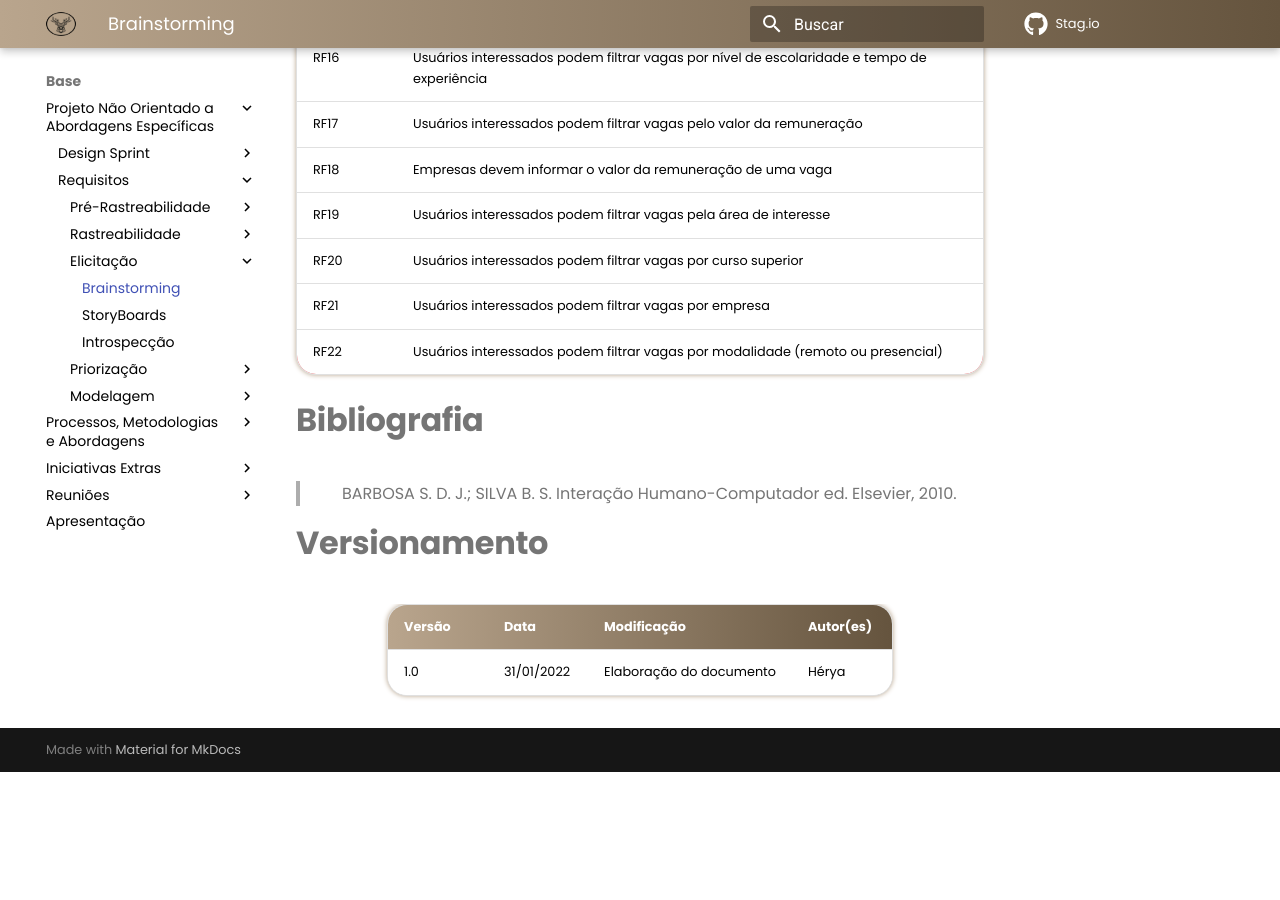
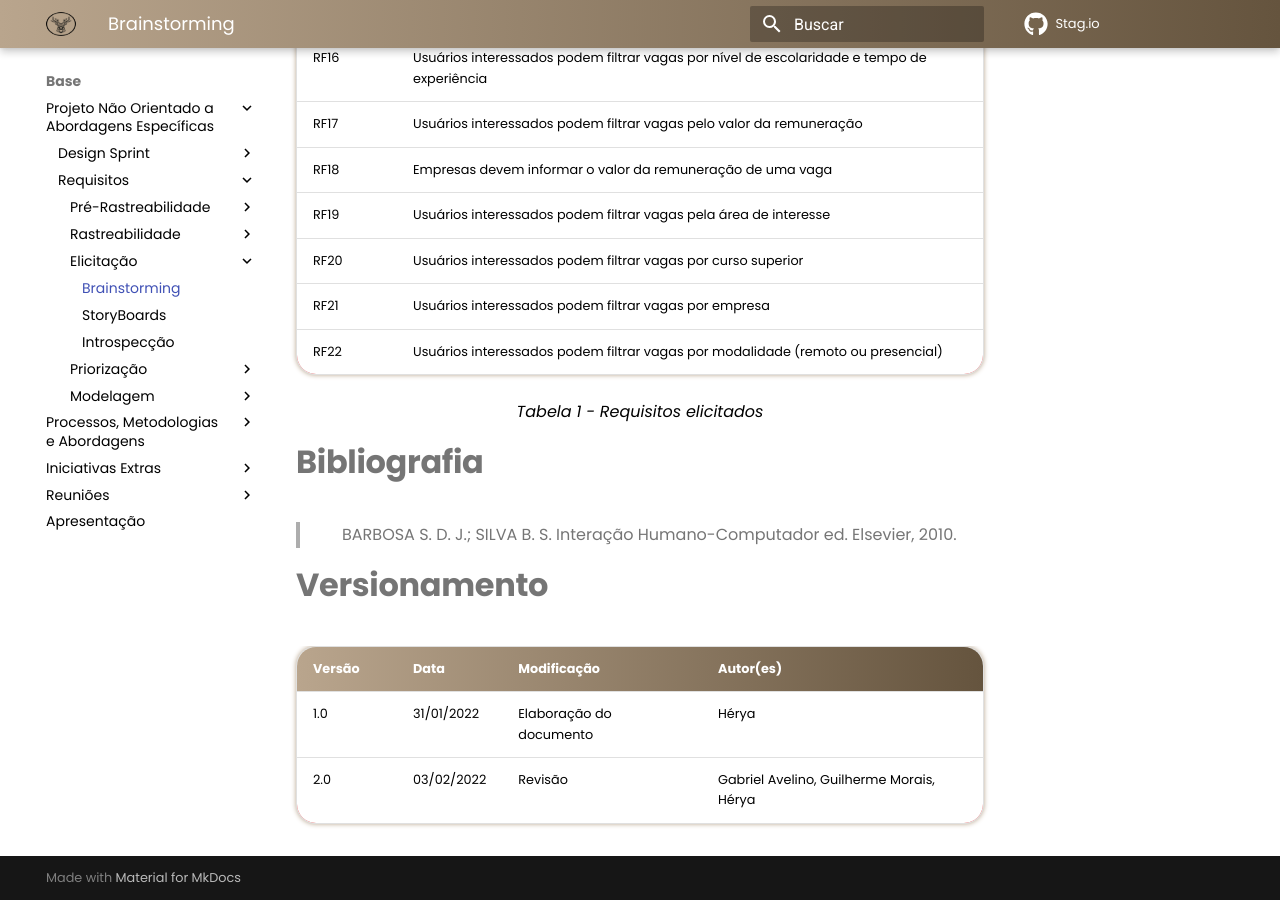
Before and after one commit to UnBArqDsw2021-2/2021.2_G3_stag.io, an MkDocs documentation site: the page built from docs/Base/PNOAE/Requisitos/Elicitacao/Brainstorming.md, in a window 1280 px wide and 900 px high, scrolled down 2339 px. Built offline with MkDocs 1.6.1 and Material for MkDocs 9.7.7, drawn with Linux system fonts in a browser that asks for light colours; comment, search, counter and statistics services are not loaded; before the commit the page ends 3111 px from its top, so only the background shows below that.

Commit message:
Revisão

```diff
--- a/docs/Base/PNOAE/Requisitos/Elicitacao/Brainstorming.md
+++ b/docs/Base/PNOAE/Requisitos/Elicitacao/Brainstorming.md
@@ -41,6 +41,7 @@ ID | Requisito |
 |RF21|Usuários interessados podem filtrar vagas por empresa
 |RF22|Usuários interessados podem filtrar vagas por modalidade (remoto ou presencial)
 
+<figcaption> Tabela 1 - Requisitos elicitados </figcaption>
 
 # Bibliografia
 > BARBOSA S. D. J.; SILVA B. S. Interação Humano-Computador ed. Elsevier, 2010.
@@ -50,3 +51,4 @@ ID | Requisito |
 Versão | Data | Modificação | Autor(es) |
 |--|--|--|--|
 | 1.0 | 31/01/2022 | Elaboração do documento | Hérya |
+| 2.0 | 03/02/2022 | Revisão | Gabriel Avelino, Guilherme Morais, Hérya
```
